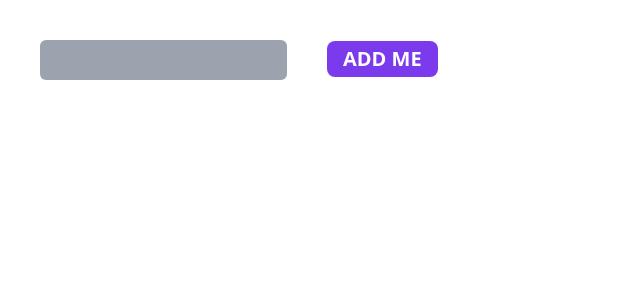
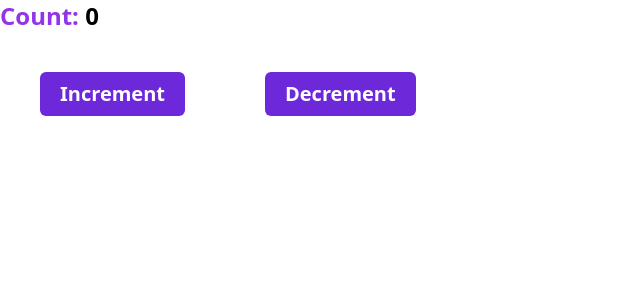
Before and after one commit to Ujjal-ENG/start-learn-react, a React (Create React App) app: page / in a window 1280 px wide. Shown: the top 300 px of the page, without its empty margins (0-640 px from the left). Built offline with nearby package versions, Linux system fonts and the light colour scheme.

Commit message:
effective way to increase and decrease the value using useState

```diff
--- a/src/App.js
+++ b/src/App.js
@@ -1,10 +1,10 @@
 import React from 'react';
-import ClassHandler from './EVENT_HANDLER/ClassHandler';
+import CountState from './HOOKS_USE-STATE/CountState';
 
 const App = () => {
     return (
         <>
-            <ClassHandler />
+            <CountState />
         </>
     );
 };
--- /dev/null
+++ b/src/HOOKS_USE-STATE/CountState.js
@@ -0,0 +1,35 @@
+import React, { useState } from 'react';
+
+const CountState = (e) => {
+    const [count, setCount] = useState(0);
+    const handleICR = () => {
+        setCount((ps) => ps + 1);
+    };
+    const handleDCR = () => {
+        setCount((ps) => ps - 1);
+    };
+    return (
+        <div>
+            <h1 className="text-2xl text-purple-600 font-bold">
+                Count: <span className="text-black">{count}</span>
+            </h1>
+
+            <button
+                type="button"
+                className="px-5 py-2 rounded-md bg-violet-700 text-white font-bold text-xl cursor-pointer m-10 active:px-4 active:py-1"
+                onClick={handleICR}
+                disabled={count === 10 ? true : false}>
+                Increment
+            </button>
+            <button
+                type="button"
+                className="px-5 py-2 rounded-md bg-violet-700 text-white font-bold text-xl cursor-pointer m-10 active:px-4 active:py-1"
+                onClick={handleDCR}
+                disabled={count === 0 ? true : false}>
+                Decrement
+            </button>
+        </div>
+    );
+};
+
+export default CountState;
```
